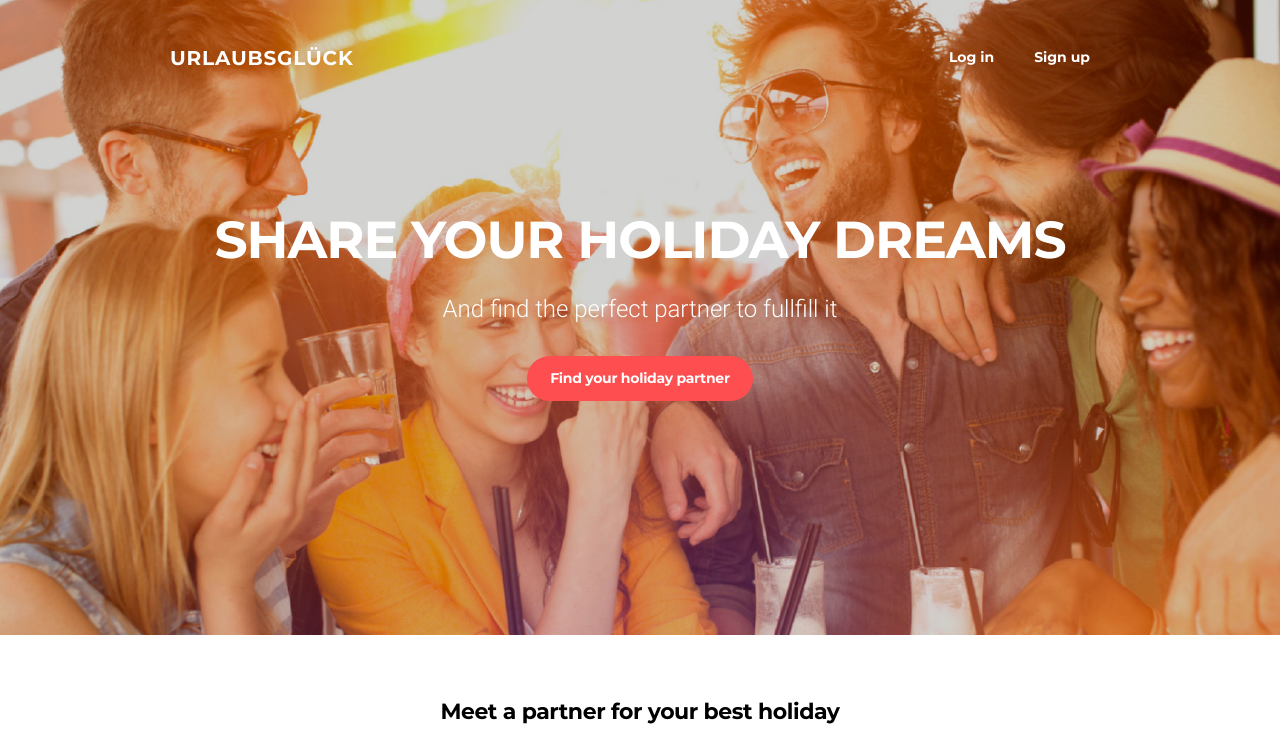
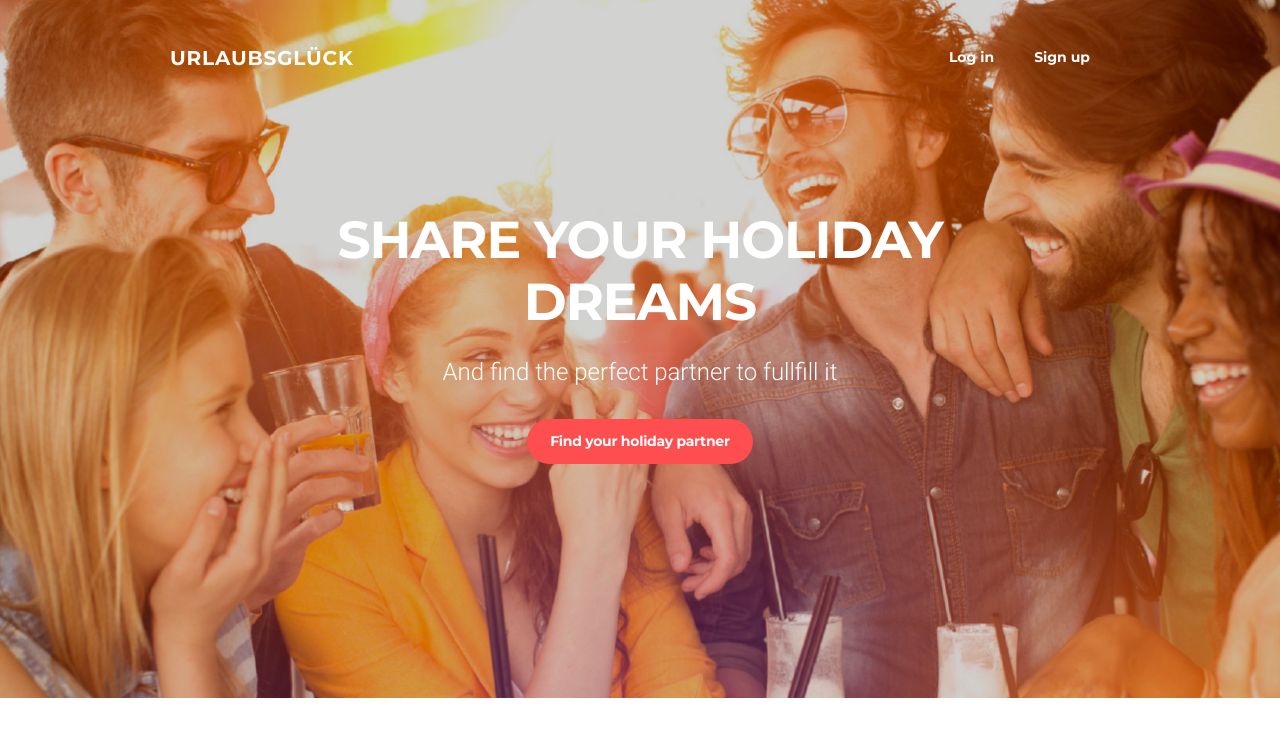
Before and after one commit to kozachenko-mm/goit-fe-course, a plain HTML site: page module-09/index.html in a window 1280 px wide. Shown: the top 753 px of the page. Drawn offline with nearby package versions, Linux system fonts and the light colour scheme; files whose address does not match are found by name.

Commit message:
resubmit2 hw-09

```diff
--- a/module-09/css/media.css
+++ b/module-09/css/media.css
@@ -20,6 +20,7 @@
   .title {
     font-size: 52px;
     width: 520px;
+
     margin-bottom: 24px;
   }
   .sub-title {
--- a/module-09/index.html
+++ b/module-09/index.html
@@ -24,7 +24,7 @@
         </div>
         <a href="#" class="logo">urlaubsglück</a>
       </nav>
-      <h1 class="title col-sm-12">Share your holiday dreams</h1>
+      <h1 class="title col-sm-12 col-md-8 col-lg-6">Share your holiday dreams</h1>
       <h4 class="sub-title col-sm-12">And find the perfect partner to fullfill it</h4>
       <button class="find ">Find your holiday partner</button>
       </div>
```
